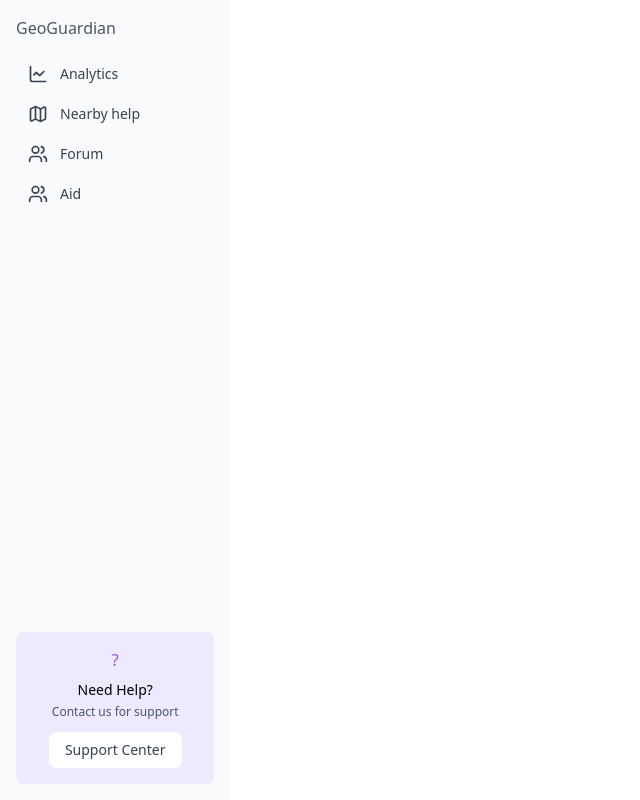
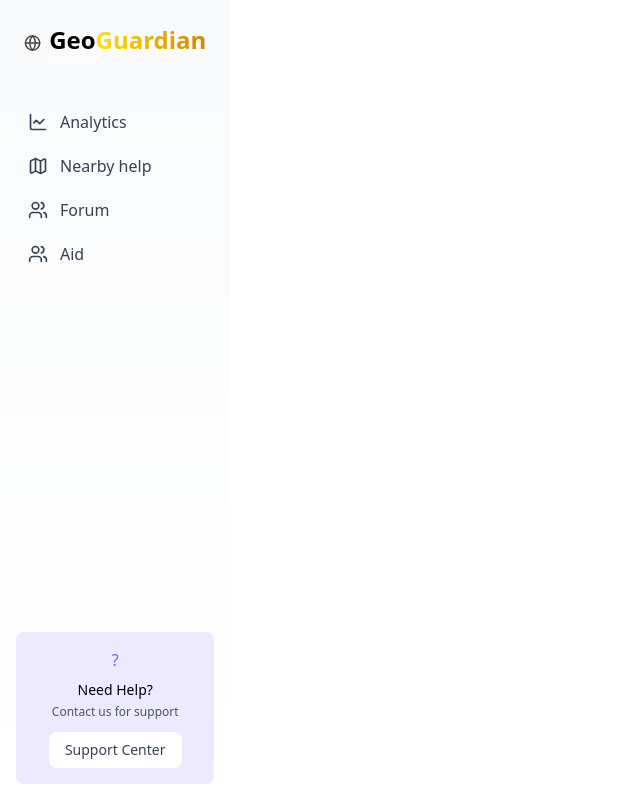
Before and after one commit to Kshitij04Poojary/54-GeoGuardian, a React (Vite) app in the folder frontend/: page /dashboard in a window 1280 px wide. Shown: the whole page, without its empty margins (0-640 px from the left). Built offline with nearby package versions, Linux system fonts and the light colour scheme.

Commit message:
updated forum and sidebar
forum final edits and sidebar ui edits

```diff
--- a/frontend/src/components/Sidebar.jsx
+++ b/frontend/src/components/Sidebar.jsx
@@ -3,7 +3,8 @@ import { useNavigate, useLocation } from 'react-router-dom';
 import {
   Map,
   Users,
-  LineChart
+  LineChart,
+  Globe
 } from 'lucide-react';
 
 const Sidebar = ({ userRole = "admin" }) => {
@@ -42,10 +43,25 @@ const Sidebar = ({ userRole = "admin" }) => {
   );
 
   return (
-    <div className="h-screen w-[18%] bg-gray-50 flex flex-col">
+    <div className="h-screen w-[18%] bg-gradient-to-b from-gray-50 to-white flex flex-col">
+      {/* Fancy Title Section */}
+      <div className="p-6">
+        <div className="flex items-center gap-2">
+          <Globe className="w-6 h-6 animate-pulse" />
+          <div className="flex flex-col">
+            <h2 className="font-bold text-2xl text-grey-500  racking-wide">
+              Geo
+              <span className="bg-clip-text text-transparent bg-gradient-to-r from-yellow-300 to-yellow-600">
+                Guardian
+              </span>
+            </h2>
+            <div className="h-0.5 w-full bg-gradient-to-r from-white/50 to-transparent mt-1" />
+          </div>
+        </div>
+      </div>
+
+      {/* Navigation Section */}
       <div className="p-4 text-gray-600">
-        <h2 className="font-medium mb-4">GeoGuardian</h2>
-
         <nav className="space-y-1">
           {filteredRoutes.map((route, index) => {
             const isActive = location.pathname === route.path;
@@ -56,13 +72,13 @@ const Sidebar = ({ userRole = "admin" }) => {
                 onClick={() => navigate(route.path)}
                 className={`w-full flex items-center justify-between py-2 px-3 rounded-lg transition-colors cursor-pointer
                   ${isActive
-                    ? 'bg-violet-100 text-violet-700'
+                    ? 'bg-indigo-500 text-white'
                     : 'text-gray-700 hover:bg-gray-100'
                   }`}
               >
                 <div className="flex items-center gap-3">
                   <route.icon className="w-5 h-5" />
-                  <span className="text-sm">{route.name}</span>
+                  <span className="text-m">{route.name}</span>
                 </div>
               </button>
             );
--- a/frontend/src/components/chats/ChatWindow.jsx
+++ b/frontend/src/components/chats/ChatWindow.jsx
@@ -79,7 +79,7 @@ const ChatWindow = () => {
     return (
         <div className="h-screen flex flex-col bg-gradient-to-br from-indigo-50 via-purple-50 to-pink-50">
             {/* Header */}
-            <div className="px-6 py-4 bg-gradient-to-r from-indigo-600 to-purple-600 shadow-lg">
+            <div className="px-6 py-4 bg-gradient-to-r from-indigo-400 to-purple-400 shadow-lg">
                 <div className="flex items-center justify-between">
                     <div className="flex items-center space-x-3">
                         <MessageCircle className="h-6 w-6 text-white" />
@@ -89,7 +89,7 @@ const ChatWindow = () => {
                         <div className="relative">
                             <Filter className="h-5 w-5 text-indigo-600 absolute left-3 top-1/2 transform -translate-y-1/2" />
                             <select
-                                className="pl-10 pr-4 py-2 rounded-full border-2 border-indigo-100 focus:outline-none focus:border-indigo-300 focus:ring-2 focus:ring-indigo-500 focus:ring-opacity-50 text-sm bg-white shadow-md transition-all duration-200 hover:border-indigo-200"
+                                className="pl-10 pr-4 py-2 cursor-pointer rounded-full border-2 border-indigo-100 focus:outline-none focus:border-indigo-300 focus:ring-2 focus:ring-indigo-500 focus:ring-opacity-50 text-sm bg-white transition-all duration-200 hover:border-indigo-200"
                                 onChange={handleFilterChange}
                                 value={filter}
                             >
@@ -111,7 +111,7 @@ const ChatWindow = () => {
                     .map((post, index) => (
                         <div
                             key={index}
-                            className="group relative p-4 bg-white rounded-2xl shadow-md border border-indigo-50 hover:shadow-lg transition-all duration-300 hover:border-indigo-100"
+                            className="group relative cursor-pointer p-4 bg-white rounded-2xl border border-indigo-50 transition-all duration-300 hover:border-indigo-100"
                         >
                             <div className="flex items-center space-x-3 mb-3">
                                 <div className="h-10 w-10 rounded-full bg-gradient-to-br from-indigo-500 to-purple-500 flex items-center justify-center transform transition-transform group-hover:scale-110">
@@ -157,10 +157,10 @@ const ChatWindow = () => {
                     />
                     <button
                         type="submit"
-                        className={`px-8 py-4 rounded-full flex items-center space-x-2 transition-all duration-200 shadow-md ${
+                        className={`px-8 py-4 rounded-full cursor-pointer flex items-center space-x-2 transition-all duration-200 shadow-md ${
                             user?.user?.userType === "Citizen"
                                 ? "bg-gray-100 text-gray-400 cursor-not-allowed"
-                                : "bg-gradient-to-r from-indigo-600 to-purple-600 hover:from-indigo-700 hover:to-purple-700 text-white transform hover:scale-105"
+                                : "bg-gradient-to-r from-indigo-400 to-purple-400 hover:from-indigo-700 hover:to-purple-700 text-white transform hover:scale-105"
                         }`}
                         disabled={user?.user?.userType === "Citizen"}
                     >
```
